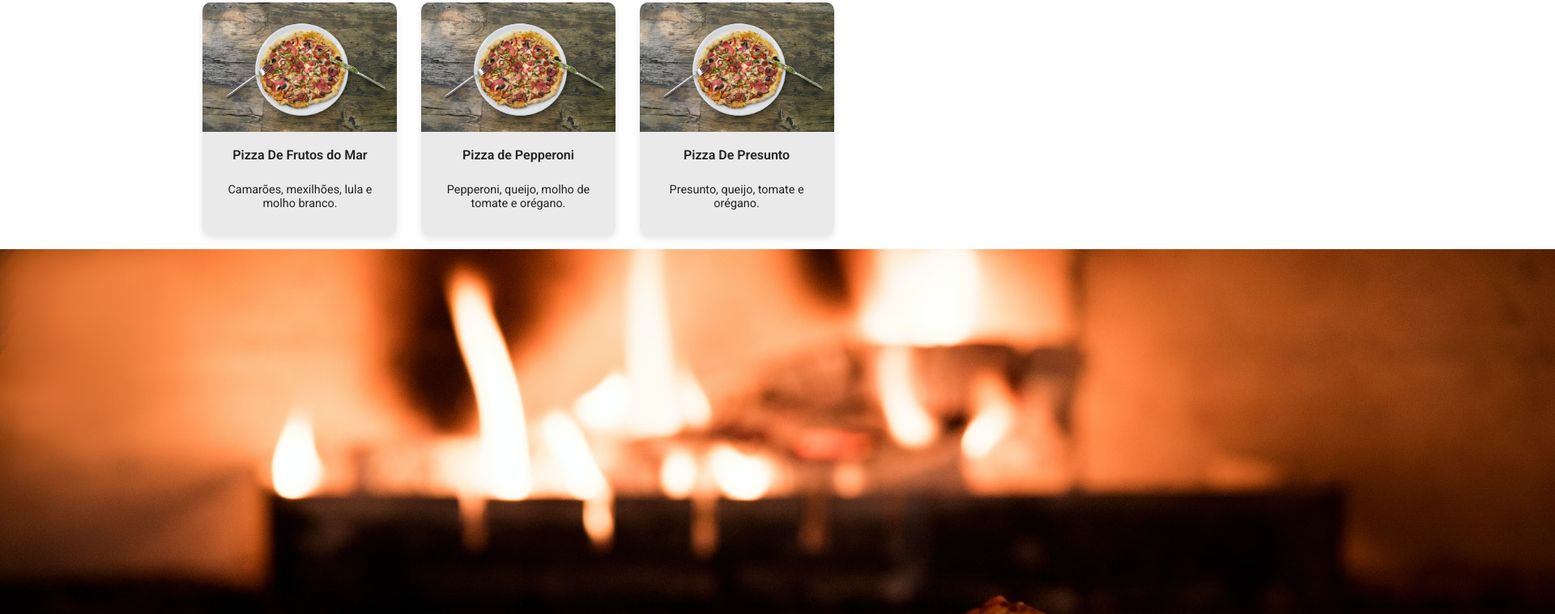
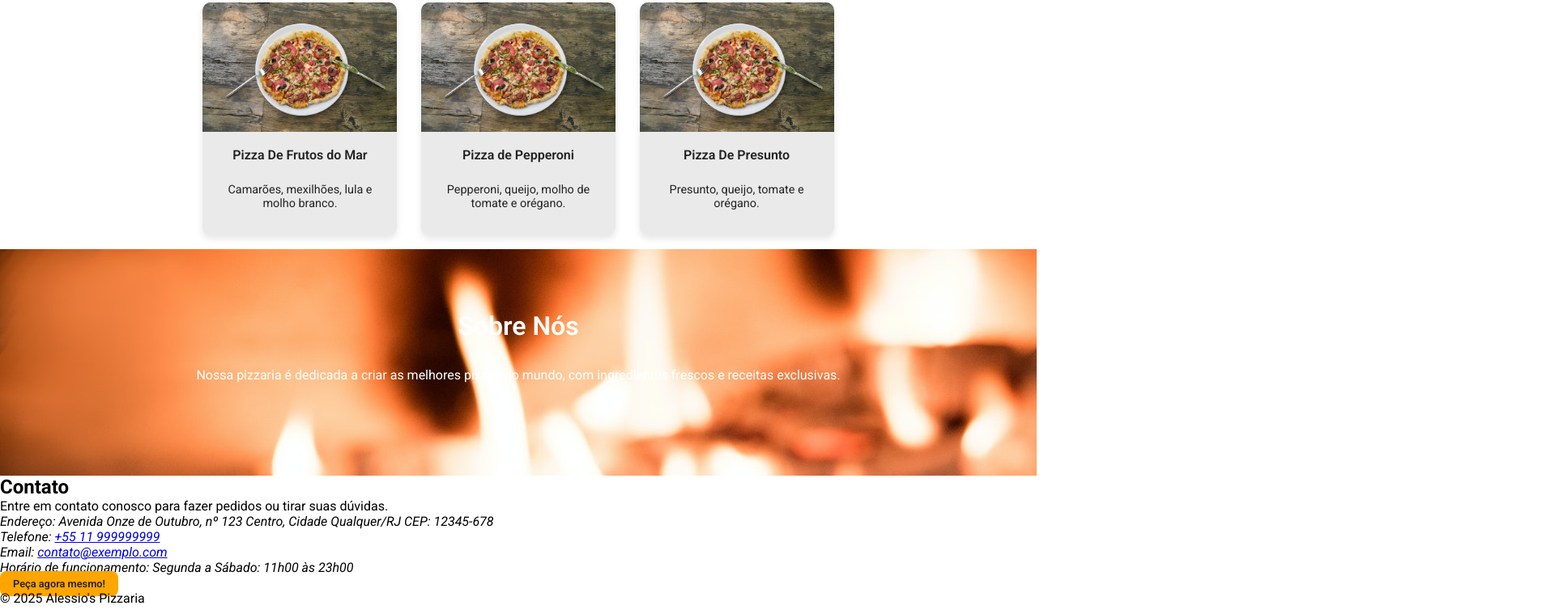
Before and after one commit to devmathsena/page-cardapio-pizzaria, a plain HTML site: page index.html in a window 1280 px wide. Shown: the part 1027-1786 px from the top of the page at 81% size, 1920 px wide, since content can reach past the window. Drawn offline with Linux system fonts and the light colour scheme.

Commit message:
Update index.css

```diff
--- a/src/style/index.css
+++ b/src/style/index.css
@@ -138,3 +138,39 @@ nav > ul > li {
     padding: 10px;
     text-align: center;
 }
+
+.about_us {
+    position: relative;
+    width: 100%;
+    height: 35vh;
+    overflow: hidden;
+}
+
+.about_us__background__container {
+    position: absolute;
+    width: 100%;
+    height: 100%;
+    object-fit: cover;
+    object-position: center center;
+}
+
+.about_us__foreground {
+    position: absolute;
+    width: 100%;
+    top: 40%;
+    left: 50%;
+    text-align: center;
+    transform: translate(-50%, -50%);
+    color: var(--color-white);
+    z-index: 10;
+}
+
+.about_us__title {
+    font-size: 2rem;
+    font-weight: 600;
+    margin: 2rem 0;
+}
+
+.about_us__text {
+    margin-bottom: 1rem;
+}
```
